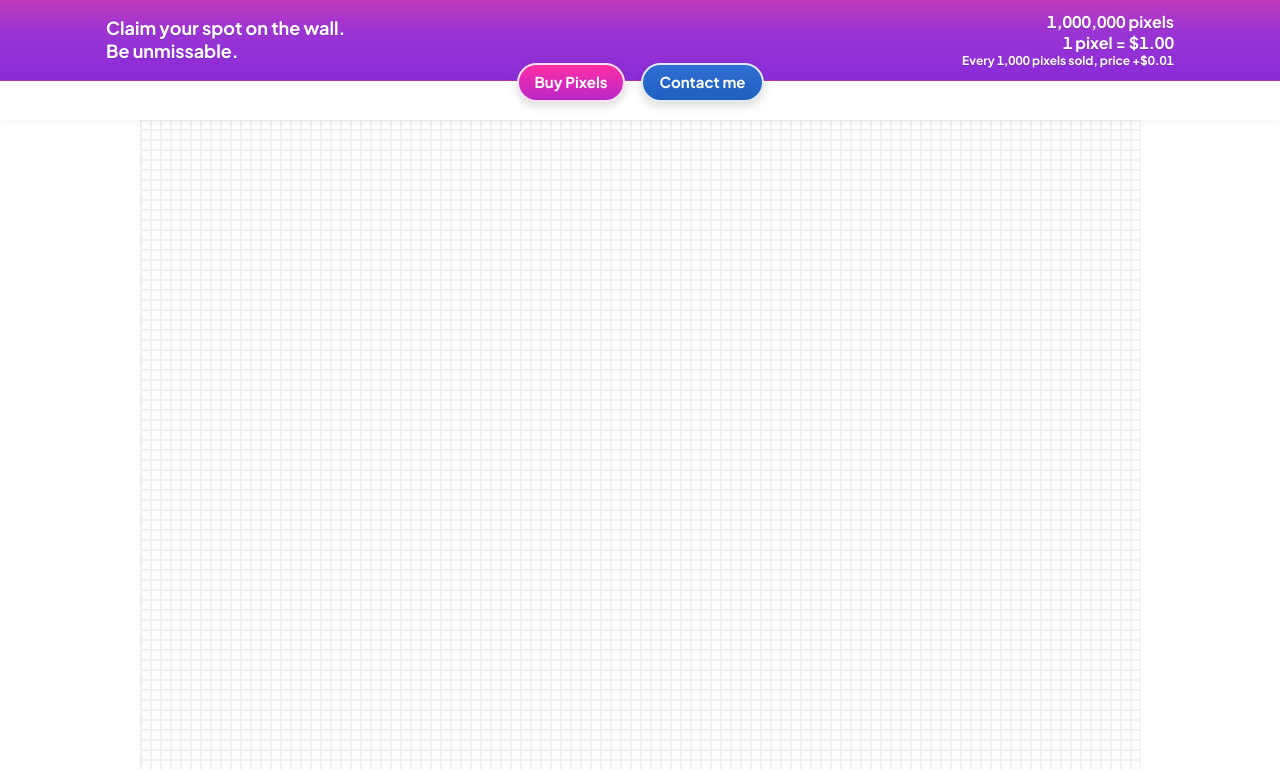
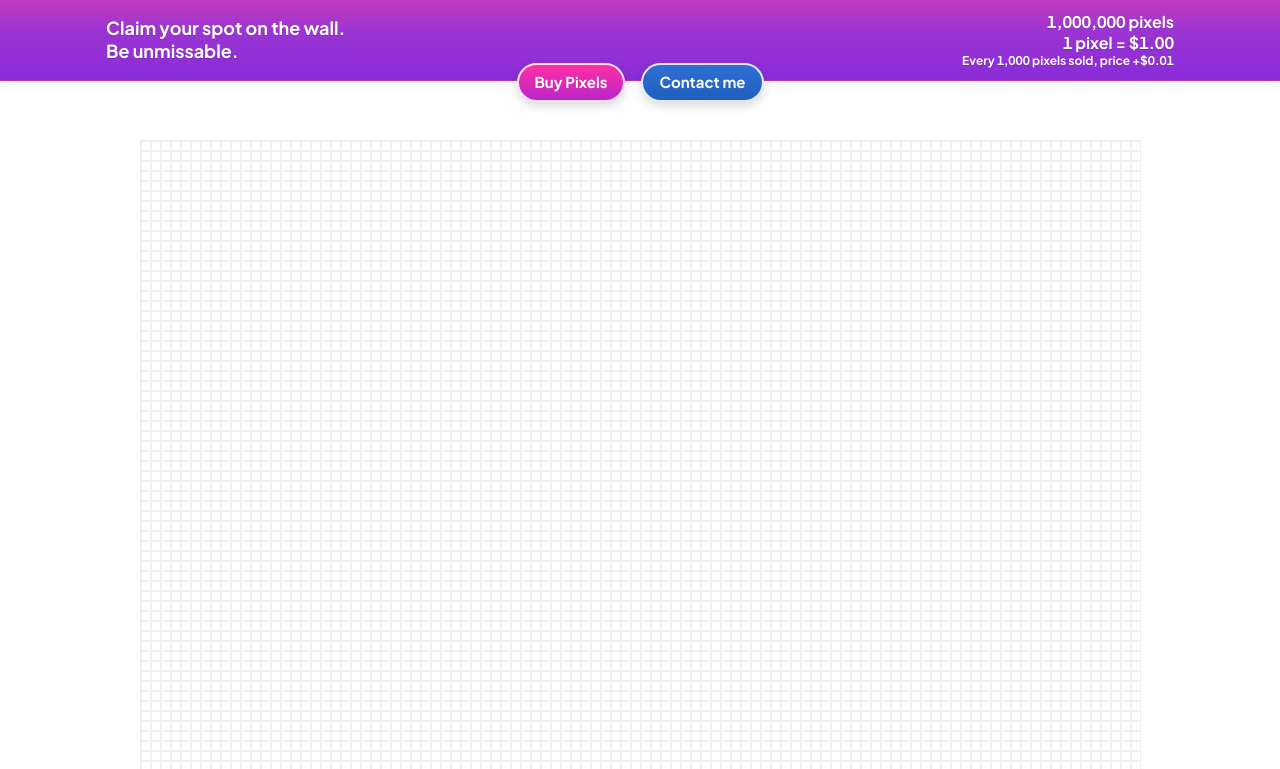
Before and after one commit to GRBUZ/infwallau, a website: page index.html in a window 1280 px wide. Shown: the part 31-800 px from the top of the page. Drawn offline with Linux system fonts and the light colour scheme; no server answers.

Commit message:
hautfixe2

```diff
--- a/css/style.css
+++ b/css/style.css
@@ -447,30 +447,25 @@ main{ padding-top: 20px; }  /* ajuste 12–28px selon ton recouvrement */
 }*/
 
 /* === HEADER FIXE === */
-.masthead {
-  position: fixed;
+/* === Fix: header sans bande blanche sous les boutons === */
+.masthead{
+  position: sticky;   /* on revient à sticky (pas fixed) */
   top: 0;
-  left: 0;
-  right: 0;
   z-index: 1000;
-  background: #fff; /* Fond blanc pour le titre */
+  background: transparent; /* pas de fond blanc qui crée une bande */
+  box-shadow: none;         /* pas d’ombre globale qui simule une ligne blanche */
 }
 
-/* Compenser l'espace pris par le header fixe */
-body {
-  padding-top: 120px; /* Ajustez cette valeur selon la hauteur réelle de votre header */
+/* Annule tout padding-top qu’on aurait ajouté au body */
+body{
+  padding-top: 0 !important;
 }
 
-/* Optionnel : ombre pour marquer la séparation */
-.masthead {
+/* Optionnel: petite ombre juste sous la bande violette, sans créer de bande blanche */
+.masthead-strip{
   box-shadow: 0 2px 8px rgba(0,0,0,0.06);
 }
 
-/* Ajustement pour que les boutons chevauchants restent visibles */
-.masthead-actions {
-  position: relative;
-  z-index: 1001; /* Un cran au-dessus du header */
-}
 @media (max-width: 760px) {
   body {
     padding-top: 110px; /* Hauteur différente sur mobile */
```
